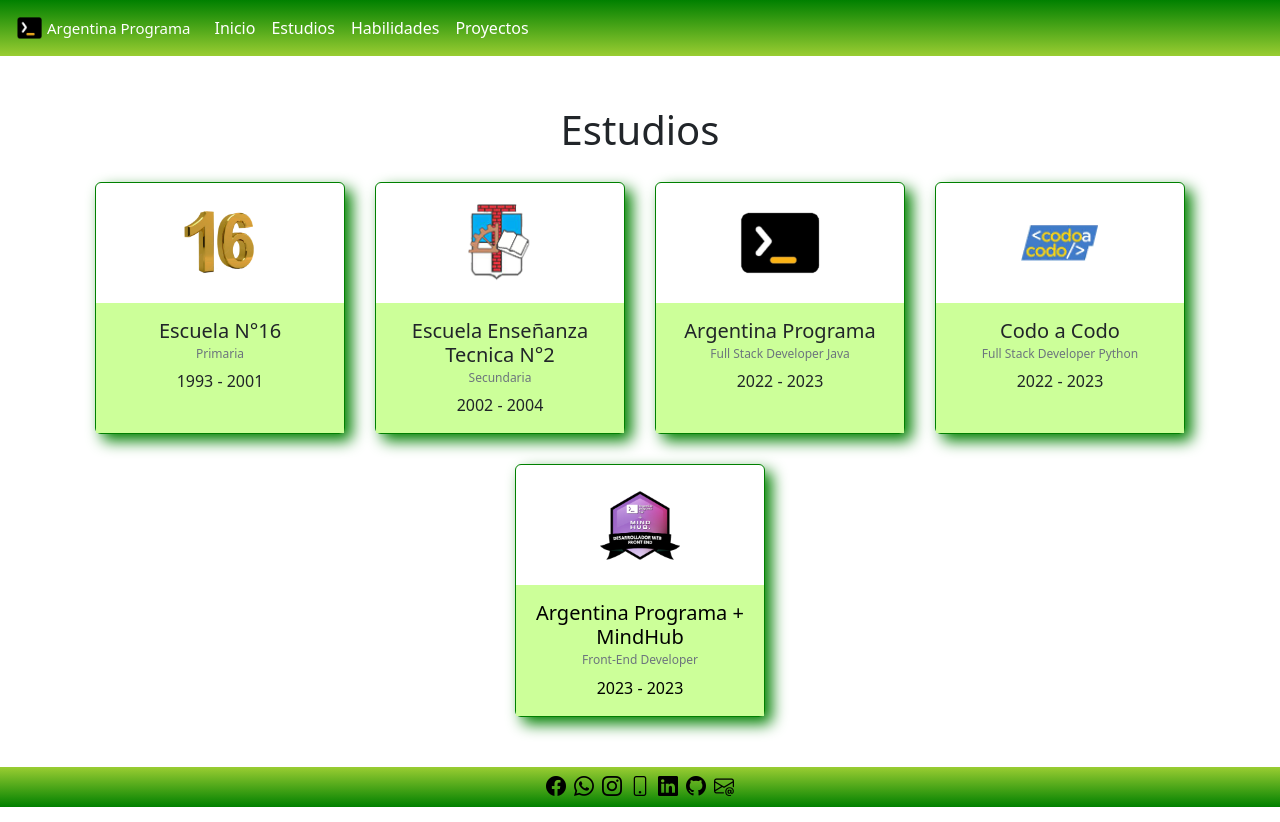
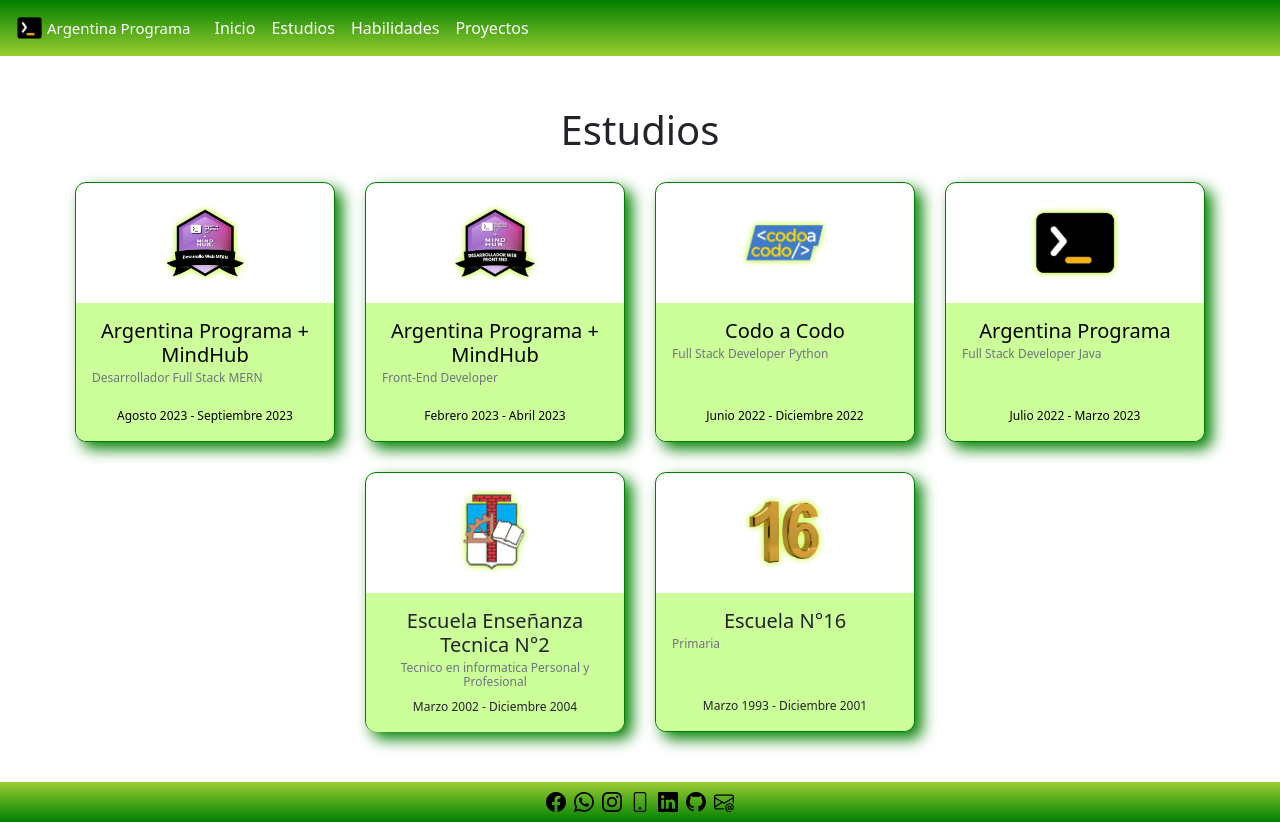
Before and after one commit to juanpablofavale/Maqueta-Portfolio-2, a plain HTML site: page estudios.html in a window 1280 px wide. Drawn offline with nearby package versions, Linux system fonts and the light colour scheme.

Commit message:
agregando MERN

```diff
--- a/estilos.css
+++ b/estilos.css
@@ -26,6 +26,7 @@ footer ul{
 footer i{
     cursor: pointer;
     color: #000000;
+    transition: color .3s;
 }
 
 footer a{
@@ -205,15 +206,31 @@ nav .btn{
 }
 
 .card{
+    width: 260px;
     border: 1px solid green !important;
     box-shadow: 7px 7px 15px green;
+    border-radius: 11px;
+    height: 260px;
 }
 
 .card-body{
+    display: flex;
+    flex-direction: column;
+    justify-content: space-between;
     background-color: #cf9 !important;
+    border-radius: 0px 0px 11px 11px;
+}
+
+.card h6{
+    justify-self: flex-start;
+}
+
+.card p{
+    font-size: 12px;
 }
 
 .card .img-fluid{
+    filter: drop-shadow(0px 0px 3px #b7ff00);
     padding: 20px;
     margin: 0 auto;
     width: 120px;
--- a/estudios.html
+++ b/estudios.html
@@ -51,48 +51,74 @@
     <main id="main">
         <h1>Estudios</h1>
         <div class="estudios">
-            <div class="card" style="width: 250px;">
-                <img src="./img/16.png" class="img-fluid rounded-start" alt="">
-                <div class="card-body">
-                    <h5 class="card-title">Escuela N°16</h5>
-                    <h6 class="card-subtitle mb-2 text-muted">Primaria</h6>
-                    <p class="card-text">1993 - 2001</p>
-                </div>
-            </div>
-            <div class="card" style="width: 250px;">
-                <img src="./img/eest2.png" class="img-fluid rounded-start" alt="">
-                <div class="card-body">
-                    <h5 class="card-title">Escuela Enseñanza Tecnica N°2</h5>
-                    <h6 class="card-subtitle mb-2 text-muted">Secundaria</h6>
-                    <p class="card-text">2002 - 2004</p>
-                </div>
-            </div>
-            <div class="card" style="width: 250px;">
-                <img src="./img/AP.png" class="img-fluid rounded-start" alt="">
-                <div class="card-body">
-                    <h5 class="card-title">Argentina Programa</h5>
-                    <h6 class="card-subtitle mb-2 text-muted">Full Stack Developer Java</h6>
-                    <p class="card-text">2022 - 2023</p>
-                </div>
-            </div>
-            <div class="card" style="width: 250px;">
-                <img src="./img/codoacodo.png" class="img-fluid rounded-start" alt="">
-                <div class="card-body">
-                    <h5 class="card-title">Codo a Codo</h5>
-                    <h6 class="card-subtitle mb-2 text-muted">Full Stack Developer Python</h6>
-                    <p class="card-text">2022 - 2023</p>
-                </div>
-            </div>
-            <a href="https://www.credly.com/badges/bd8729aa-f36f-472e-8c6a-6732405cc83b/public_url" target="_blank">
-                <div class="card" style="width: 250px;">
-                    <img src="./img/AP40.png" class="img-fluid rounded-start" alt="">
+            <a href="https://www.credly.com/badges/65414efd-523c-4d85-b7f6-3db2dcd11de6/public_url" target="_blank">
+                <div class="card">
+                    <img src="./img/Insignia Desarrollador Full Stack MERN.png" class="img-fluid rounded-start" alt="">
                     <div class="card-body">
-                        <h5 class="card-title">Argentina Programa + MindHub</h5>
-                        <h6 class="card-subtitle mb-2 text-muted">Front-End Developer</h6>
-                        <p class="card-text">2023 - 2023</p>
+                        <div>
+                            <h5 class="card-title">Argentina Programa + MindHub</h5>
+                            <h6 class="card-subtitle mb-2 text-muted">Desarrollador Full Stack MERN</h6>
+                        </div>
+                        <p class="card-text">Agosto 2023 - Septiembre 2023</p>
                     </div>
                 </div>
             </a>
+            <a href="https://www.credly.com/badges/bd8729aa-f36f-472e-8c6a-6732405cc83b/public_url" target="_blank">
+                <div class="card">
+                    <img src="./img/AP40.png" class="img-fluid rounded-start" alt="">
+                    <div class="card-body">
+                        <div>
+                            <h5 class="card-title">Argentina Programa + MindHub</h5>
+                            <h6 class="card-subtitle mb-2 text-muted">Front-End Developer</h6>
+                        </div>
+                        <p class="card-text">Febrero 2023 - Abril 2023</p>
+                    </div>
+                </div>
+            </a>
+            <a href="https://drive.google.com/file/d/15ZJgBTXMkSqEp5Jx3fL1YBaae8J4trNo/view?usp=sharing" target="_blank">
+                <div class="card">
+                    <img src="./img/codoacodo.png" class="img-fluid rounded-start" alt="">
+                    <div class="card-body">
+                        <div>
+                            <h5 class="card-title">Codo a Codo</h5>
+                            <h6 class="card-subtitle mb-2 text-muted">Full Stack Developer Python</h6>
+                        </div>
+                        <p class="card-text">Junio 2022 - Diciembre 2022</p>
+                    </div>
+                </div>
+            </a>
+            <a href="https://drive.google.com/file/d/1hDNvDHLdJB5KHoGpxCPoX4VQCLyYGHPm/view?usp=sharing" target="_blank">
+                <div class="card">
+                    <img src="./img/AP.png" class="img-fluid rounded-start" alt="">
+                    <div class="card-body">
+                        <div>
+                            <h5 class="card-title">Argentina Programa</h5>
+                            <h6 class="card-subtitle mb-2 text-muted">Full Stack Developer Java</h6>
+                        </div>
+                        <p class="card-text">Julio 2022 - Marzo 2023</p>
+                    </div>
+                </div>
+            </a>
+            <div class="card">
+                <img src="./img/eest2.png" class="img-fluid rounded-start" alt="">
+                <div class="card-body">
+                    <div>
+                        <h5 class="card-title">Escuela Enseñanza Tecnica N°2</h5>
+                        <h6 class="card-subtitle mb-2 text-muted">Tecnico en informatica Personal y Profesional</h6>
+                    </div>
+                    <p class="card-text">Marzo 2002 - Diciembre 2004</p>
+                </div>
+            </div>
+            <div class="card">
+                <img src="./img/16.png" class="img-fluid rounded-start" alt="">
+                <div class="card-body">
+                    <div>
+                        <h5 class="card-title">Escuela N°16</h5>
+                        <h6 class="card-subtitle mb-2 text-muted">Primaria</h6>
+                    </div>
+                    <p class="card-text">Marzo 1993 - Diciembre 2001</p>
+                </div>
+            </div>
         </div>
     </main>
     <footer class="d-flex gap-2 justify-content-center align-items-center text-success fs-5">
@@ -101,8 +127,7 @@
             <li><a target="_blank" href="https://wa.me/+5492983404754"><i class="bi bi-whatsapp"></i></a></li>
             <li><a target="_blank" href="https://www.instagram.com/jpfavale/"><i class="bi bi-instagram"></i></a></li>
             <li><a target="_blank" href="tel:+5492983404754"><i class="bi bi-phone"></i></a></li>
-            <li><a target="_blank" href="https://www.linkedin.com/in/juan-pablo-favale/"><i
-                        class="bi bi-linkedin"></i></a></li>
+            <li><a target="_blank" href="https://www.linkedin.com/in/juan-pablo-favale/"><i class="bi bi-linkedin"></i></a></li>
             <li><a target="_blank" href="https://github.com/juanpablofavale"><i class="bi bi-github"></i></a></li>
             <li><a target="_blank" href="mailto:juanpablofavale@hotmail.com"><i class="bi bi-envelope-at"></i></a></li>
         </ul>
```
Also changed, not shown: img/Insignia Desarrollador Full Stack MERN.png (added).
